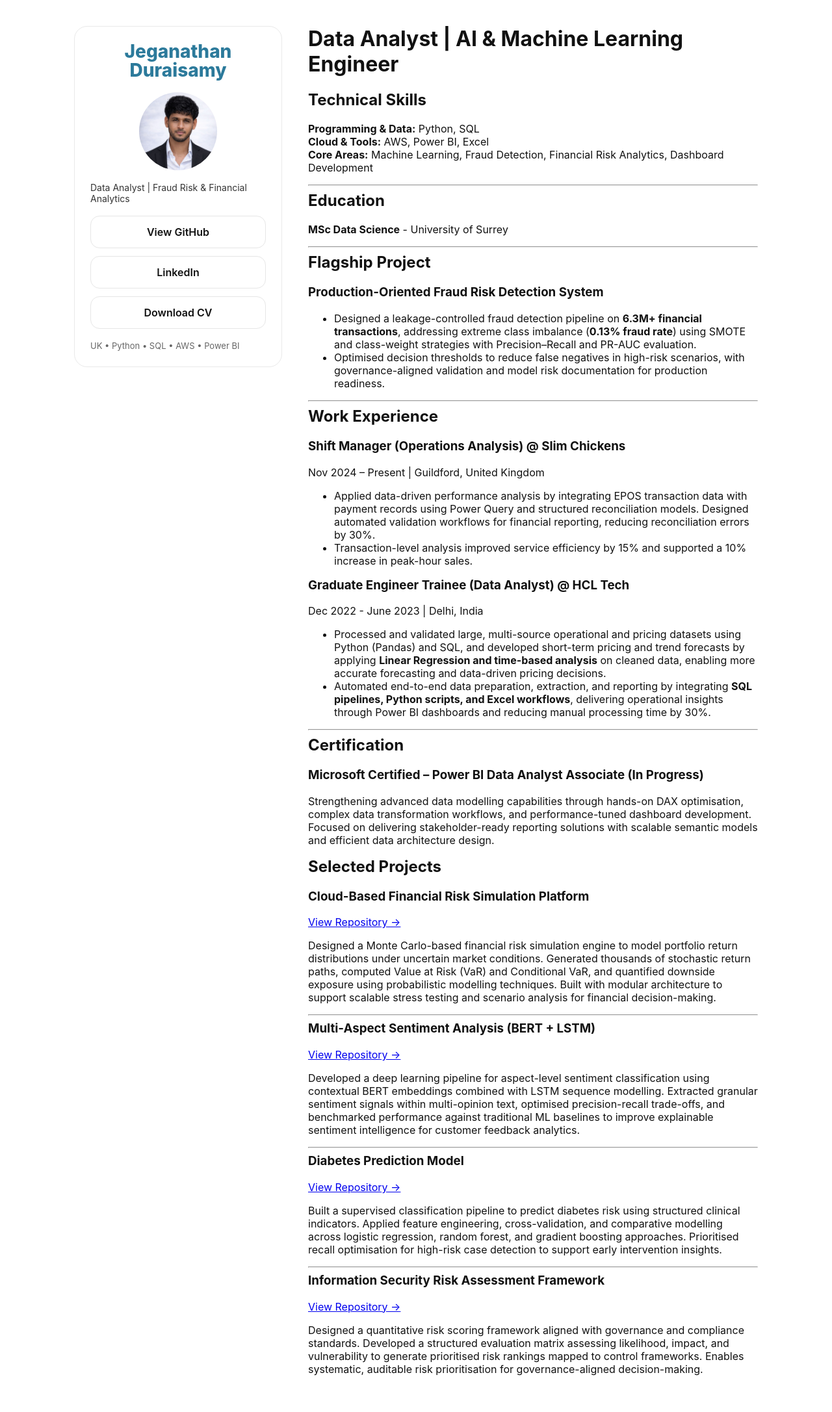
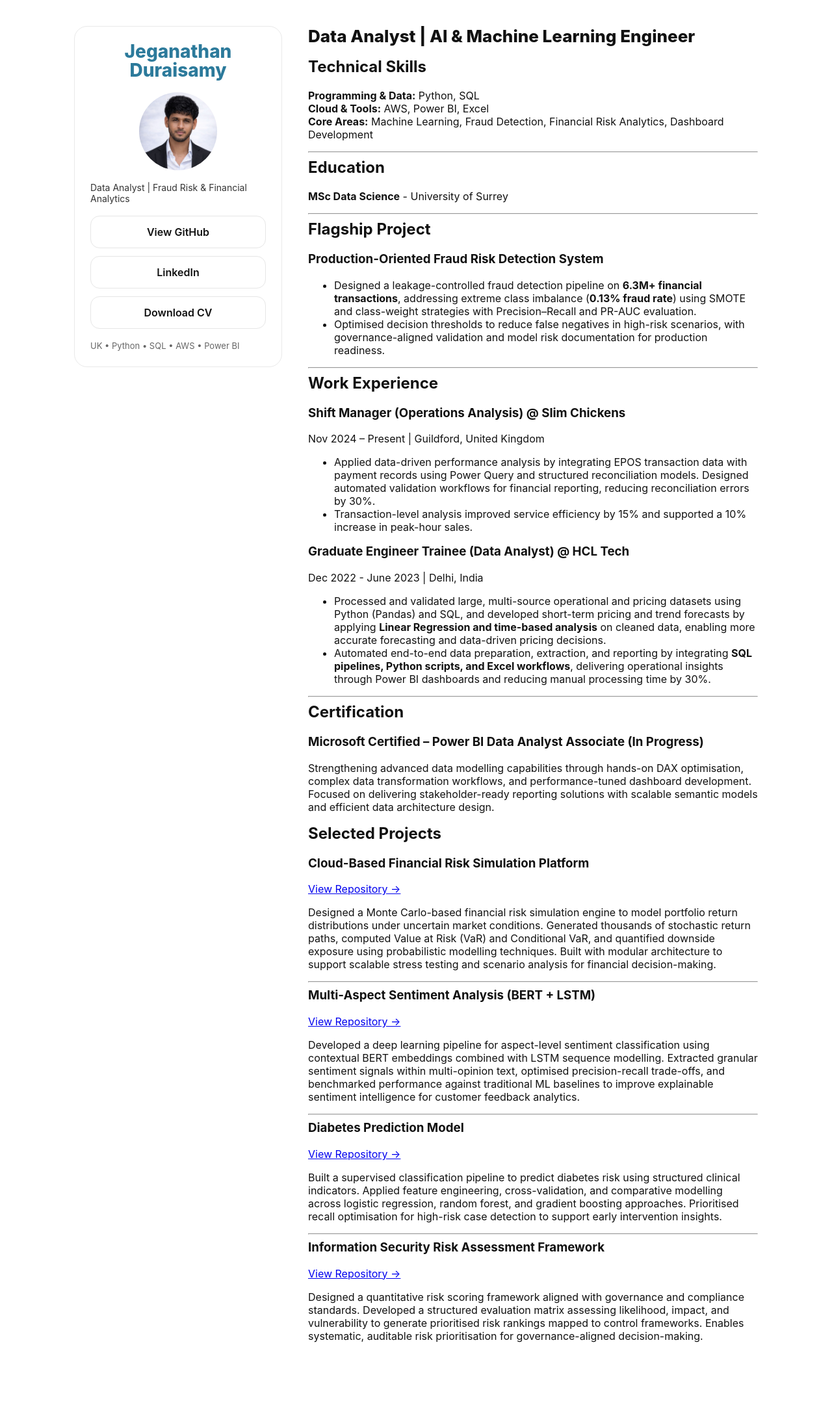
Before and after one commit to samplerittgithub/Data-Analyst-, a Jekyll site: the page built from index.md, in a window 1280 px wide. Shown: the whole page at 65% size. Built offline with Jekyll 4.4.1, drawn with Linux system fonts in a browser that asks for light colours; our own code applies the rules of GitHub Pages for plain Markdown files; after the commit the page ends 2122 px from its top, so only the background shows below that.

Commit message:
Update style.css

```diff
--- a/assets/css/style.css
+++ b/assets/css/style.css
@@ -85,14 +85,15 @@ body {
 }
 
 /* Main content */
-.content {
-  flex: 1;
-  min-width: 0;
-}
-
 .content h1, .content h2, .content h3 {
   margin-top: 0;
 }
+
+.content h1 {
+  font-size: 26px;
+  font-weight: 800;
+}
+
 
 /* Mobile */
 @media (max-width: 900px) {
```
